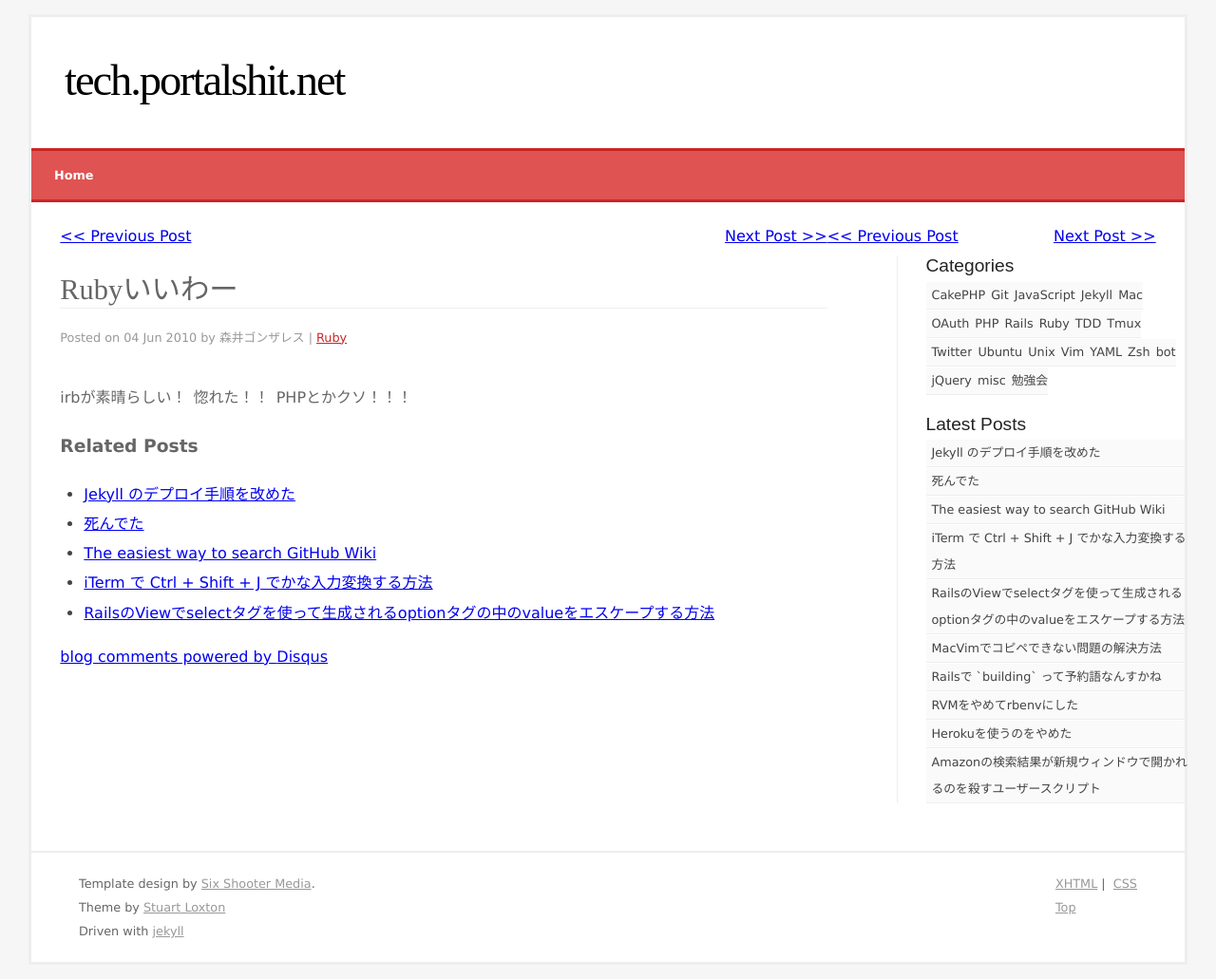
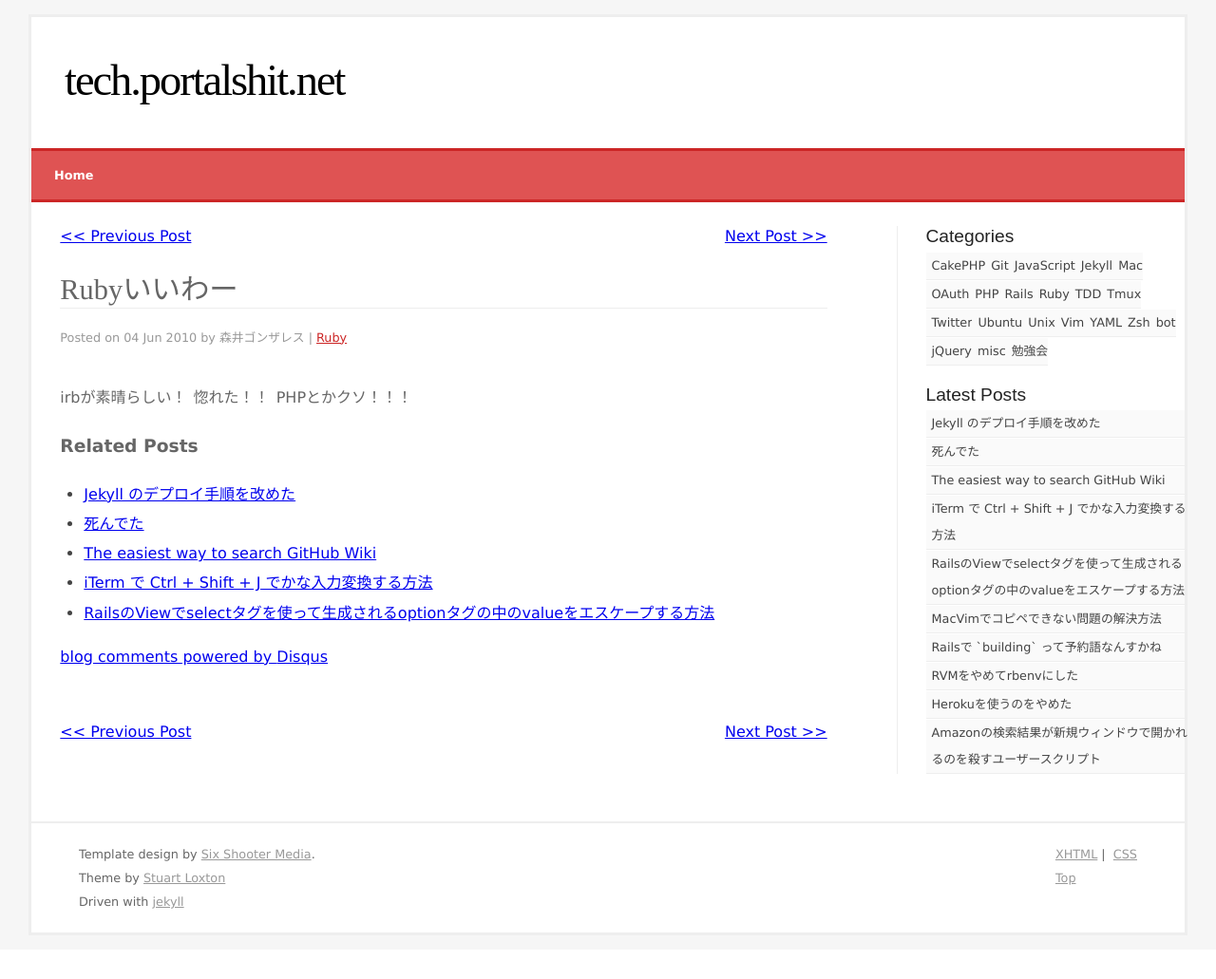
Before and after one commit to morygonzalez/tech.portalshit.net, a Jekyll site: the page built from _posts/2010-06-04-i-like-ruby.markdown, in a window 1280 px wide. Shown: the whole page at 95% size. Built offline with Jekyll 4.4.1, drawn with Linux system fonts in a browser that asks for light colours; comment, search, counter and statistics services are not loaded; after the commit the page ends 1000 px from its top, so only the background shows below that.

Commit message:
pagination のレイアウトおかしかったので修正

```diff
--- a/_layouts/default.html
+++ b/_layouts/default.html
@@ -7,8 +7,8 @@
         <div class="autopagerize_page_element">
           {{ content }}
         </div>
+{% include paginator.html %}
       </div>
-{% include paginator.html %}
     </div>
 {% include sidebar.html %}
 {% include footer.html %}
```
